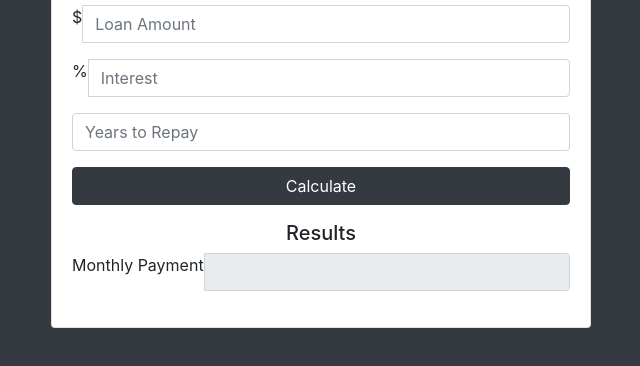
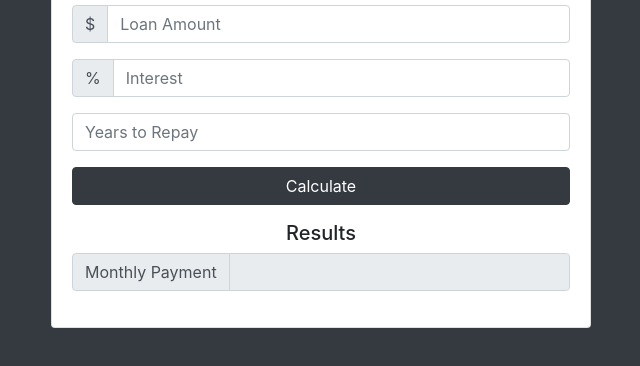
Before and after one commit to suzanamelomoraes/loan-calculator, a website: page index.html in a window 1280 px wide. Shown: the part 136-502 px from the top of the page, without its empty margins (319-959 px from the left). Drawn offline with nearby package versions, Linux system fonts and the light colour scheme.

Commit message:
update bootstrap input group from addon to prepend as per version 4

```diff
--- a/index.html
+++ b/index.html
@@ -22,13 +22,17 @@
                     <form id="loan-form">
                         <div class="form-group">
                             <div class="input-group">
-                                <span class="input-group-addon">$</span>
+                                <div class="input-group-prepend">
+                                    <span class="input-group-text">$</span>
+                                </div>
                                 <input type="number" class="form-control" id="amount" placeholder="Loan Amount">
                             </div>
                         </div>
                         <div class="form-group">
                             <div class="input-group">
-                                <span class="input-group-addon">%</span>
+                                <div class="input-group-prepend">
+                                    <span class="input-group-text">%</span>
+                                </div>
                                 <input type="number" class="form-control" id="interest" placeholder="Interest">
                             </div>
                         </div>
@@ -45,7 +49,9 @@
                         <h5>Results</h5>
                         <div class="form-group">
                             <div class="input-group">
-                                <span class="input-group-addon">Monthly Payment </span>
+                                <div class="input-group-prepend">
+                                    <span class="input-group-text">Monthly Payment</span>
+                                </div>
                                 <input type="number" class="form-control" id="monthly-payment" disabled>
                             </div>
                         </div>
```
